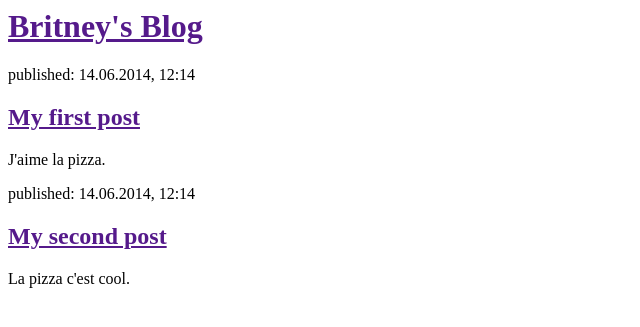
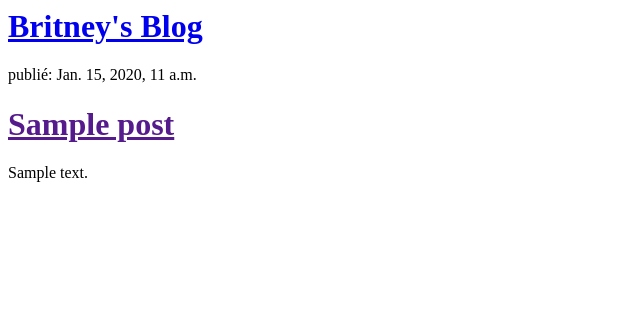
Before and after one commit to britneyfierce/my-first-blog, a Django app: template blog/templates/blog/post_list.html in a window 1280 px wide. Shown: the top 327 px of the page, without its empty margins (0-640 px from the left). Run offline with Django 3.2, Linux system fonts and the light colour scheme; the template is opened without the code that fills it: values that come from a table or form of the project are taken from there, others are empty; tables that the repository leaves empty hold one stand-in row (values such as "Sample post").

Commit message:
Modified templates to display posts from database.

```diff
--- a/blog/templates/blog/post_list.html
+++ b/blog/templates/blog/post_list.html
@@ -1,22 +1,11 @@
-<html>
-    <head>
-        <title>Britney's Blog</title>
-    </head>
-    <body>
-        <div>
-            <h1><a href="">Britney's Blog</a></h1>
-        </div>
+<div>
+    <h1><a href="/">Britney's Blog</a></h1>
+</div>
 
-        <div>
-            <p>published: 14.06.2014, 12:14</p>
-            <h2><a href="">My first post</a></h2>
-            <p>J'aime la pizza.</p>
-        </div>
-
-        <div>
-            <p>published: 14.06.2014, 12:14</p>
-            <h2><a href="">My second post</a></h2>
-            <p>La pizza c'est cool.</p>
-        </div>
-    </body>
-</html>
+{% for post in posts %}
+    <div>
+        <p>publié: {{ post.published_date }}</p>
+        <h1><a href="">{{ post.title }}</a></h1>
+        <p>{{ post.text|linebreaks }}</p>
+    </div>
+{% endfor %}
--- a/blog/views.py
+++ b/blog/views.py
@@ -1,4 +1,7 @@
 from django.shortcuts import render
+from django.utils import timezone
+from .models import Post
 
 def post_list(request):
-    return render(request, 'blog/post_list.html', {})
+    posts = Post.objects.filter(published_date__lte=timezone.now()).order_by('published_date')
+    return render(request, 'blog/post_list.html', {'posts': posts})
```
